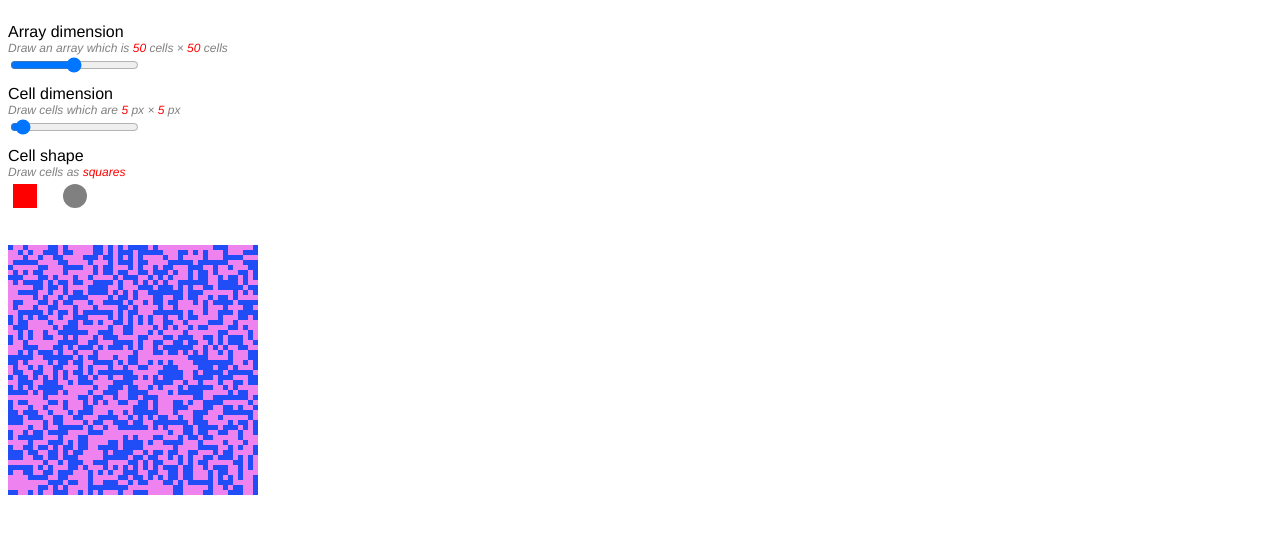
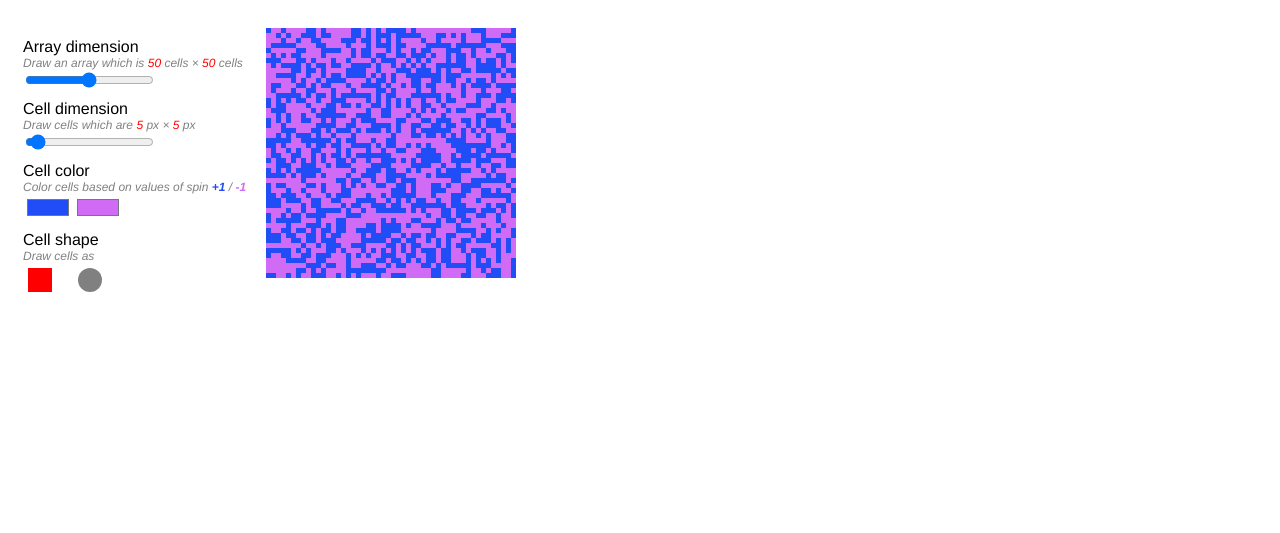
Before and after one commit to connor-sempek/ising, a plain HTML site: page index.html in a window 1280 px wide. Shown: the part 105-638 px from the top of the page. Drawn offline with nearby package versions, Linux system fonts and the light colour scheme.

Commit message:
add interactive color picker to change color of cells

```diff
--- a/index.html
+++ b/index.html
@@ -45,8 +45,28 @@
       align-items: center;
     }
 
+    .container {
+      display: flex;
+      flex-flow: row wrap;
+      align-items: top;
+      padding: 5;
+    }
+
+    .container > div {
+      margin:  10px;
+    }
+
     .svg-button:hover {
       opacity: 0.7;
+    }
+
+    .color-selector {
+      background: none;
+      border: none;
+    }
+
+    posSpin, negSpin {
+      font-weight:  800;
     }
 
   </style>
@@ -63,6 +83,10 @@ Ising Model Visualization
 In an Ising model simulation, we track the evolution of the spin states encoded as square array of values equal to &PlusMinus;1. The goal of this code is to visualize a spin state array and provide interactive formatting.
 </p>
 
+<div class="container">
+  <div class="toolbar">
+
+    <!-- Array dimension slider -->
     <div>
       <div class="input-title">Array dimension</div>
       <div class="input-note">Draw an array which is
@@ -72,6 +96,7 @@ In an Ising model simulation, we track the evolution of the spin states encoded
       <input type="range" min="1" max="100" value="50" class="slider" id="slider-n">
     </div>
 
+    <!-- Cell dimension slider -->
     <div>
       <div class="input-title">Cell dimension</div>
       <div class="input-note">Draw cells which are
@@ -81,6 +106,27 @@ In an Ising model simulation, we track the evolution of the spin states encoded
       <input type="range" min="1" max="100" value="5" class="slider" id="slider-sideLength">
     </div>
 
+    <!-- Cell color selector -->
+    <div>
+      <div class="input-title">Cell color</div>
+      <div class="input-note">Color cells based on values of spin
+        <posSpin style="color: #204DF5;"> +1 </posSpin>
+        /
+        <negSpin style="color: #D06BF5;"> -1 </negSpin>
+      </div>
+      <div class="form-container">
+        <div>
+            <input type="color" class="color-selector" id="pos-spin" name="+1"
+                   value="#204DF5">
+        </div>
+        <div>
+            <input type="color" class="color-selector" id="neg-spin" name="-1"
+                    value="#D06BF5">
+        </div>
+      </div>
+    </div>
+
+    <!-- Cell shape buttons -->
     <div>
       <div class="input-title">Cell shape</div>
       <div class="input-note">Draw cells as <markName color="red"></markName></div>
@@ -101,12 +147,16 @@ In an Ising model simulation, we track the evolution of the spin states encoded
       </form>
       </div>
     </div>
+  </div>
 
-
+  <div class="vis">
+  <!-- Spin array visualization -->
     <div>
       <svg width=800 height=800>
         <g id="lattice"></g>
       </svg>
+    </div>
+  </div>
 </div>
 
 <script type="text/javascript">
@@ -115,28 +165,17 @@ In an Ising model simulation, we track the evolution of the spin states encoded
 
   // array dimension slider
   var nSlider = document.getElementById("slider-n")
-  let nSliderOutputs = document.getElementsByClassName('slider-n-output');
+  let nSliderOutputs = document.getElementsByClassName("slider-n-output");
   [...nSliderOutputs].forEach(function(e) {
     e.innerHTML = nSlider.value;
   });
 
   // cell dimension (sideLength) slider
   var sideLengthSlider = document.getElementById("slider-sideLength")
-  let sideLengthSliderOutputs = document.getElementsByClassName('slider-sideLength-output');
+  let sideLengthSliderOutputs = document.getElementsByClassName("slider-sideLength-output");
   [...sideLengthSliderOutputs].forEach(function(e) {
     e.innerHTML = sideLengthSlider.value;
   });
-
-  // initialize array vis parameters
-  var n = nSlider.value,
-    markName = 'rect',
-    pad = 10,
-    sideLength = sideLengthSlider.value,
-    spinColor = ['#204DF5', 'violet']
-
-  // draw array based on initial vis parameter values
-  var g = document.getElementById("lattice")
-  drawSpinArray(g, n, markName, pad, sideLength, spinColor)
 
   function updateParameters() {
     n = nSlider.value;
@@ -177,13 +216,13 @@ In an Ising model simulation, we track the evolution of the spin states encoded
 
   // cell shape buttons
   // default initial settings
-  if (markName == 'rect') {document.querySelector("markName").innerHTML = 'squares';}
-  else if (markName == 'circle') {document.querySelector("markName").innerHTML = 'circles';}
+  if (markName == "rect") {document.querySelector("markName").innerHTML = "squares";}
+  else if (markName == "circle") {document.querySelector("markName").innerHTML = "circles";}
 
   var buttonMarkSquare = document.getElementById("form-markName-square")
   buttonMarkSquare.addEventListener("click", function() {
     // update markName variable
-    markName = 'rect'
+    markName = "rect"
 
     // update clicked button color to red, all others gray
     rect = document.getElementById("button-markName-rect-svg")
@@ -193,7 +232,7 @@ In an Ising model simulation, we track the evolution of the spin states encoded
     circ.setAttribute("fill", "gray")
 
     // update html text to markName
-    document.querySelector("markName").innerHTML = 'squares';
+    document.querySelector("markName").innerHTML = "squares";
 
     // clear children of g element
     d3.select("g").selectAll(".cell").remove();
@@ -205,7 +244,7 @@ In an Ising model simulation, we track the evolution of the spin states encoded
   var buttonMarkCircle = document.getElementById("form-markName-circle")
   buttonMarkCircle.addEventListener("click", function() {
     // update markName variable
-    markName = 'circle'
+    markName = "circle"
 
     // update clicked button color to red, all others gray
     circ = document.getElementById("button-markName-circle-svg")
@@ -215,7 +254,7 @@ In an Ising model simulation, we track the evolution of the spin states encoded
     rect.setAttribute("fill", "gray")
 
     // update html text to markName
-    document.querySelector("markName").innerHTML = 'circles';
+    document.querySelector("markName").innerHTML = "circles";
 
     // clear children of g element
     d3.select("g").selectAll(".cell").remove();
@@ -224,6 +263,62 @@ In an Ising model simulation, we track the evolution of the spin states encoded
     drawSpinArray(g, n, markName, pad, sideLength, spinColor)
   });
 
+  // cell color pickers
+  var posSpinColorPicker = document.getElementById("pos-spin")
+  posSpinColorPicker.addEventListener("input", function (event) {
+    var posSpin = document.querySelector("posSpin")
+    posSpin.style.color = event.target.value;
+
+      // update color of array vis
+      let children = document.getElementById("lattice").children
+      console.log(children)
+
+      // update color variable
+      spinColor = [negSpinColorPicker.value, event.target.value]
+
+      // update color of cells in array
+      Array.from(children).forEach(mark => {
+        let cellName = mark.attributes.name.nodeValue
+        if (cellName == "posSpin") {
+          mark.setAttribute("fill", event.target.value)
+        };
+      });
+
+    }, false);
+
+  var negSpinColorPicker = document.getElementById("neg-spin")
+  console.log(negSpinColorPicker.value)
+    negSpinColorPicker.addEventListener("input", function (event) {
+      var negSpin = document.querySelector("negSpin")
+      negSpin.style.color = event.target.value;
+
+      // update color of array vis
+      let children = document.getElementById("lattice").children
+      console.log(children)
+
+      // update color variable
+      spinColor = [event.target.value, posSpinColorPicker.value]
+
+      // update color of cells in array
+      Array.from(children).forEach(mark => {
+        let cellName = mark.attributes.name.nodeValue
+        if (cellName == "negSpin") {
+          mark.setAttribute("fill", event.target.value)
+        };
+      });
+    }, false);
+
+  // initialize array vis parameters
+  var n = nSlider.value,
+    markName = "rect",
+    pad = 10,
+    sideLength = sideLengthSlider.value,
+    spinColor = [posSpinColorPicker.value, negSpinColorPicker.value]
+
+  // draw array based on initial vis parameter values
+  var g = document.getElementById("lattice")
+  drawSpinArray(g, n, markName, pad, sideLength, spinColor)
+
 </script>
 
 </body>
--- a/js/ising.js
+++ b/js/ising.js
@@ -34,32 +34,32 @@ function generateRandomSpinArray(nrows, ncols) {
 
 // given a set of parameters, generate a SVG rect mark at some position in the array
 function createRect(svgns, i, j, sideLength, pad, rx=null, ry=null) {
-  rect = document.createElementNS(svgns, 'rect')
-  rect.setAttribute('x', sideLength * j)
-  rect.setAttribute('y', sideLength * i)
-  rect.setAttribute('width', sideLength)
-  rect.setAttribute('height', sideLength)
-  if (rx != null) {rect.setAttribute('rx', rx)}
-  if (ry != null) {rect.setAttribute('ry', ry)}
-  rect.setAttribute('class', 'cell')
+  rect = document.createElementNS(svgns, "rect")
+  rect.setAttribute("x", sideLength * j)
+  rect.setAttribute("y", sideLength * i)
+  rect.setAttribute("width", sideLength)
+  rect.setAttribute("height", sideLength)
+  if (rx != null) {rect.setAttribute("rx", rx)}
+  if (ry != null) {rect.setAttribute("ry", ry)}
+  rect.setAttribute("class", "cell")
   return rect;
 };
 
 // given a set of parameters, generate a SVG circle mark at some position in the array
 function createCircle(svgns, i, j, sideLength, pad) {
-  circ = document.createElementNS(svgns, 'circle')
-  circ.setAttribute('cx', sideLength * j + sideLength / 2)
-  circ.setAttribute('cy', sideLength * i + sideLength / 2)
-  circ.setAttribute('r', sideLength / 2)
-  circ.setAttribute('class', 'cell')
+  circ = document.createElementNS(svgns, "circle")
+  circ.setAttribute("cx", sideLength * j + sideLength / 2)
+  circ.setAttribute("cy", sideLength * i + sideLength / 2)
+  circ.setAttribute("r", sideLength / 2)
+  circ.setAttribute("class", "cell")
   return circ;
 };
 
 // given a set of parameters, generate an SVG mark at some position in the array
 function createMark(svgns, markName, i, j, sideLength, pad, rx=null, ry=null) {
-  if (markName == 'rect') {
+  if (markName == "rect") {
     return createRect(svgns, i, j, sideLength, pad, rx, ry);
-  } else if (markName == 'circle') {
+  } else if (markName == "circle") {
     return createCircle(svgns, i, j, sideLength, pad);
   }
 };
@@ -72,7 +72,8 @@ function drawSpinArray(parent, n, markName, pad, sideLength, spinColor) {
     for (let j = 0; j < n; j++) {
       var spin = lattice[i][j]
       mark = createMark(svgns, markName, i, j, sideLength, pad)
-      mark.setAttribute('fill', spin < 0 ? spinColor[0] : spinColor[1])
+      mark.setAttribute("fill", spin < 0 ? spinColor[0] : spinColor[1])
+      mark.setAttribute("name", spin < 0 ? "negSpin" : "posSpin")
       parent.appendChild(mark)
     }
   }
```
Lines whose indentation alone changed are shown as unchanged.
